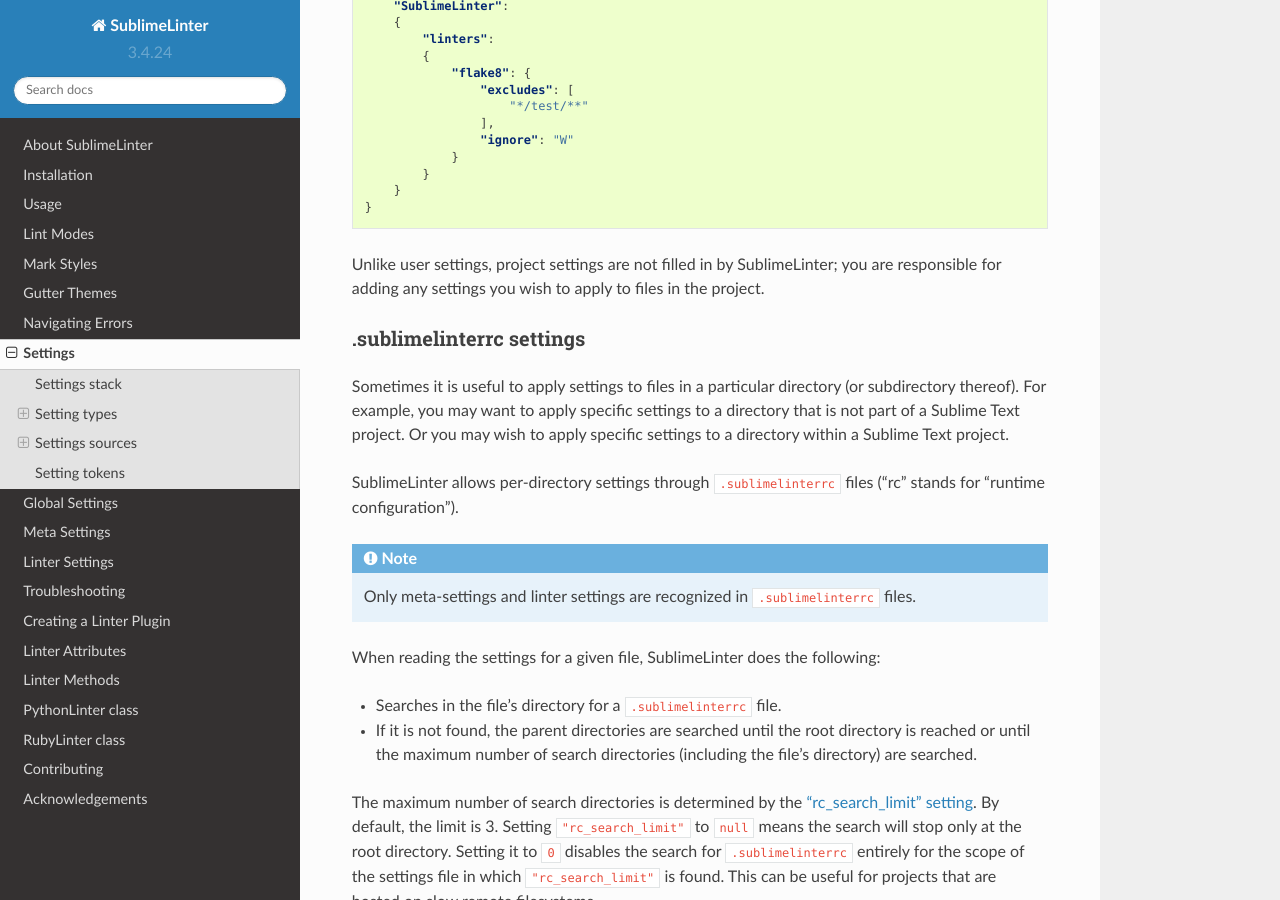
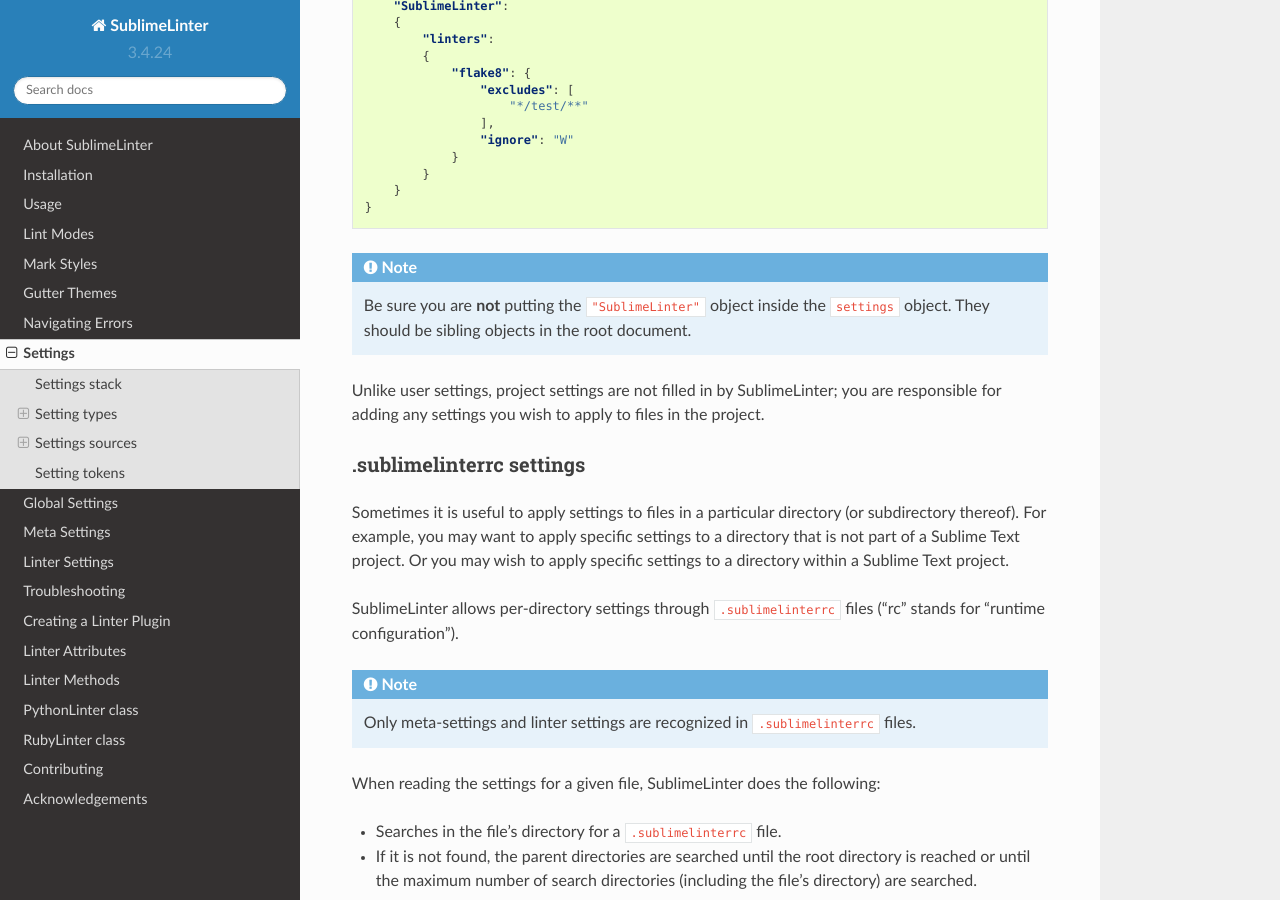
Before and after one commit to SublimeLinter/SublimeLinter, a Sphinx documentation site: the page built from docs/settings.rst, in a window 1280 px wide and 900 px high, scrolled down 3671 px. Built offline with Sphinx 7.4.7 and the Read the Docs theme 2.0.0, drawn with Linux system fonts in a browser that asks for light colours.

Commit message:
added project SublimeLinter settings not in settings object note

```diff
--- a/docs/settings.rst
+++ b/docs/settings.rst
@@ -165,6 +165,10 @@
             }
         }
     }
+
+.. note::
+
+    Be sure you are **not** putting the ``"SublimeLinter"`` object inside the ``settings`` object. They should be sibling objects in the root document.
 
 Unlike user settings, project settings are not filled in by |sl|; you are responsible for adding any settings you wish to apply to files in the project.
 
```
